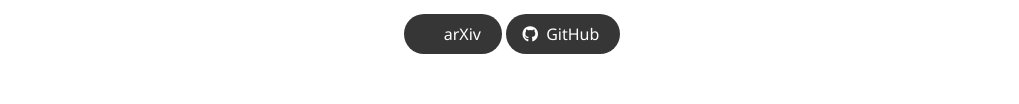
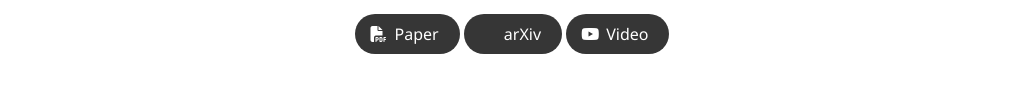
Before and after one commit to weijielyu/FaceLift, a plain HTML site: page more_results.html in a window 1280 px wide. Shown: the part 252-356 px from the top of the page, without its empty margins (128-1147 px from the left). Drawn offline with nearby package versions, Linux system fonts and the light colour scheme; some icons are missing; a web font is replaced by a local one.

Commit message:
Update more_results.html

```diff
--- a/more_results.html
+++ b/more_results.html
@@ -59,6 +59,16 @@
 
           <div class="column has-text-centered">
             <div class="publication-links">
+              <!-- PDF Link. -->
+              <span class="link-block">
+                <a href="./static/pdf/FaceLift_arxiv_version.pdf"
+                   class="external-link button is-normal is-rounded is-dark">
+                  <span class="icon">
+                      <i class="fas fa-file-pdf"></i>
+                  </span>
+                  <span>Paper</span>
+                </a>
+              </span>
               <!-- arXiv Link. -->
               <span class="link-block">
                 <a href="https://arxiv.org/abs/2412.17812"
@@ -69,8 +79,18 @@
                   <span>arXiv</span>
                 </a>
               </span>
+              <!-- Video Link. -->
+              <span class="link-block">
+                <a href="https://youtu.be/lf0Gck9UOcU"
+                   class="external-link button is-normal is-rounded is-dark">
+                  <span class="icon">
+                      <i class="fab fa-youtube"></i>
+                  </span>
+                  <span>Video</span>
+                </a>
+              </span>
               <!-- Code Link. -->
-              <span class="link-block">
+<!--               <span class="link-block">
                 <a href="https://github.com/weijielyu/FaceLift"
                    class="external-link button is-normal is-rounded is-dark">
                   <span class="icon">
@@ -78,7 +98,7 @@
                   </span>
                   <span>GitHub</span>
                   </a>
-              </span>
+              </span> -->
             </div>
           </div>
         </div>
```
